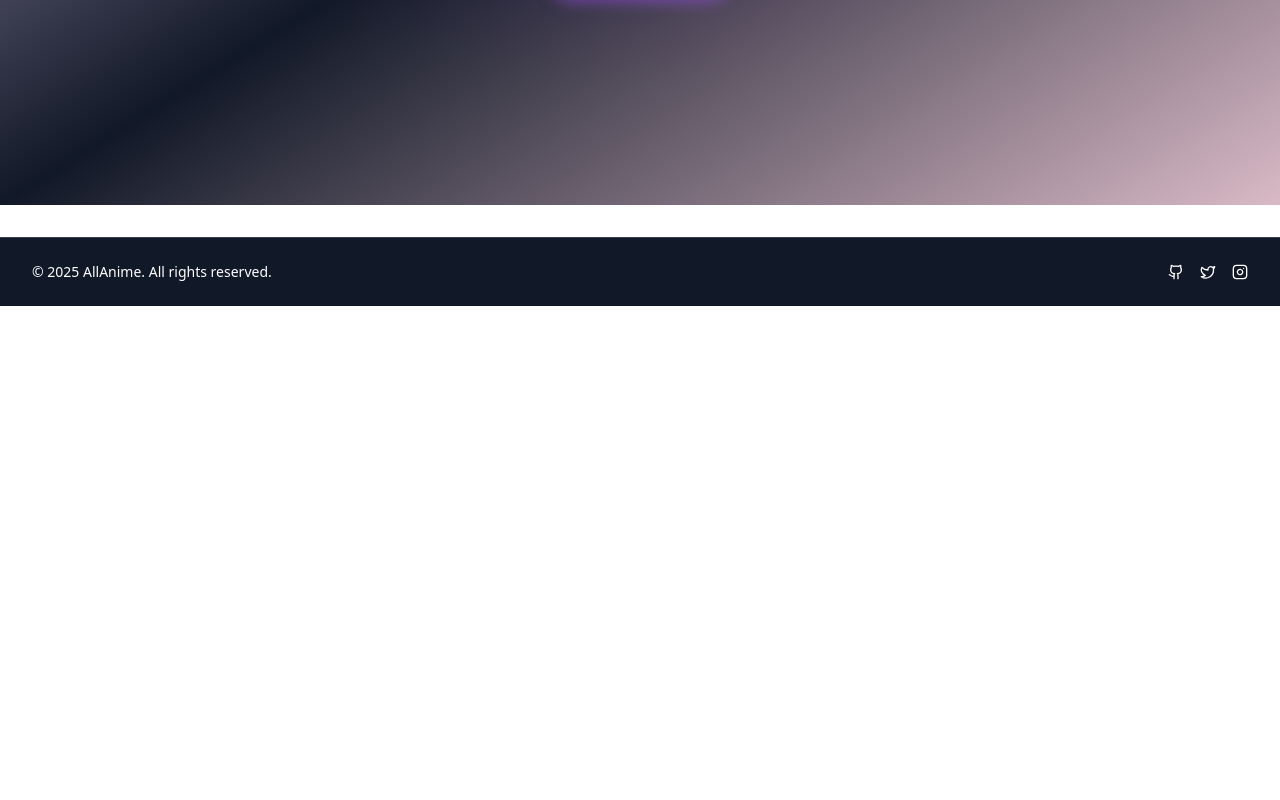
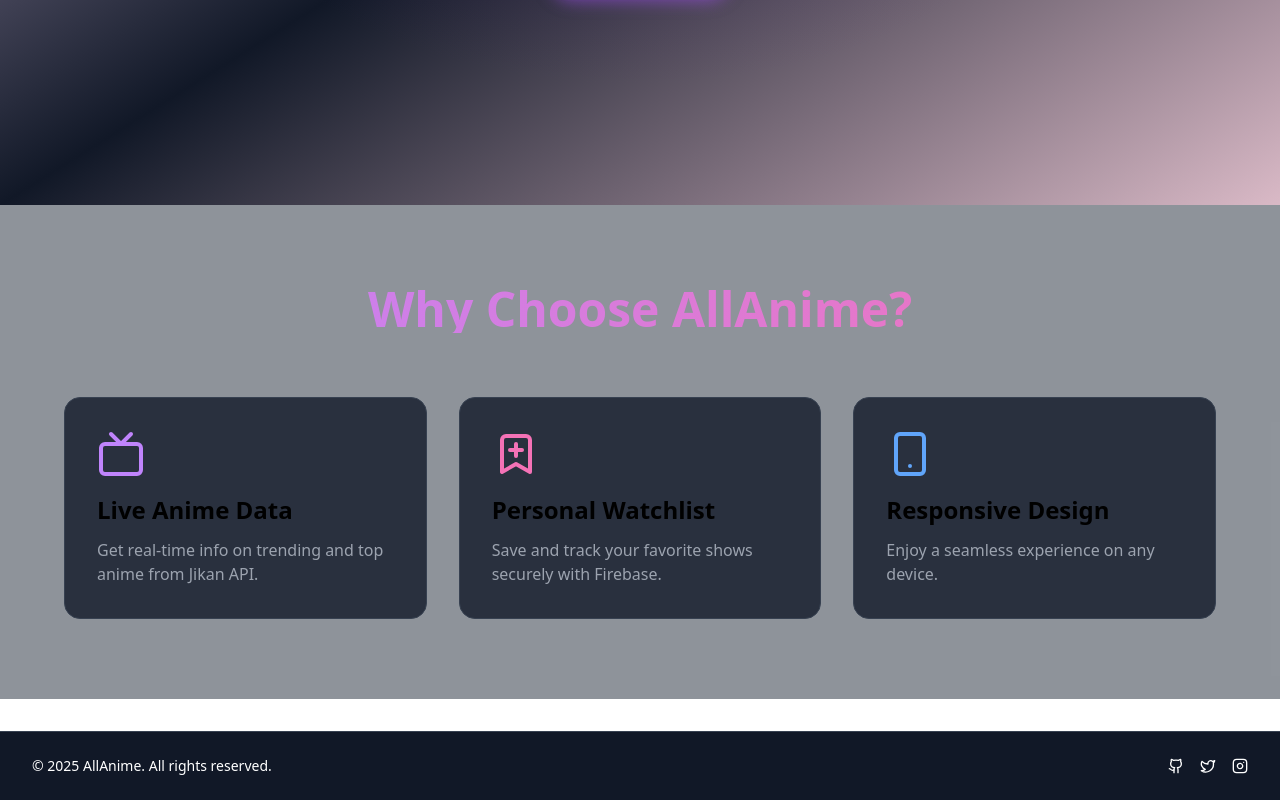
Before and after one commit to pyrxallan/allanime, a React (Vite) app: page / in a window 1280 px wide. Shown: the part 595-1395 px from the top of the page. Before the commit the page ends 901 px from the top, so only its background shows below. Built offline with nearby package versions, Linux system fonts and the light colour scheme; no server answers.

Commit message:
Add features section

```diff
--- a/src/pages/Home.jsx
+++ b/src/pages/Home.jsx
@@ -72,6 +72,27 @@ export default function Home() {
           </Link>
         </div>
       </section>
+
+      {/* Features Section */}
+      <section className="py-20 px-6 bg-gray-800/50">
+        <div className="container mx-auto max-w-6xl">
+          <h2 className="text-4xl md:text-5xl font-bold text-center mb-16 bg-gradient-to-r from-purple-400 to-pink-400 bg-clip-text text-transparent">
+            Why Choose AllAnime?
+          </h2>
+          <div className="grid grid-cols-1 md:grid-cols-3 gap-8">
+            {features.map((feature, index) => (
+              <div
+                key={index}
+                className="bg-gray-900/80 p-8 rounded-2xl border border-gray-700 hover:border-purple-500 transition-all duration-300 hover:transform hover:scale-105 hover:shadow-xl hover:shadow-purple-500/20"
+              >
+                <div className="mb-4">{feature.icon}</div>
+                <h3 className="text-2xl font-bold mb-3">{feature.title}</h3>
+                <p className="text-gray-400">{feature.description}</p>
+              </div>
+            ))}
+          </div>
+        </div>
+      </section>
     </div>
   );
 }
```
